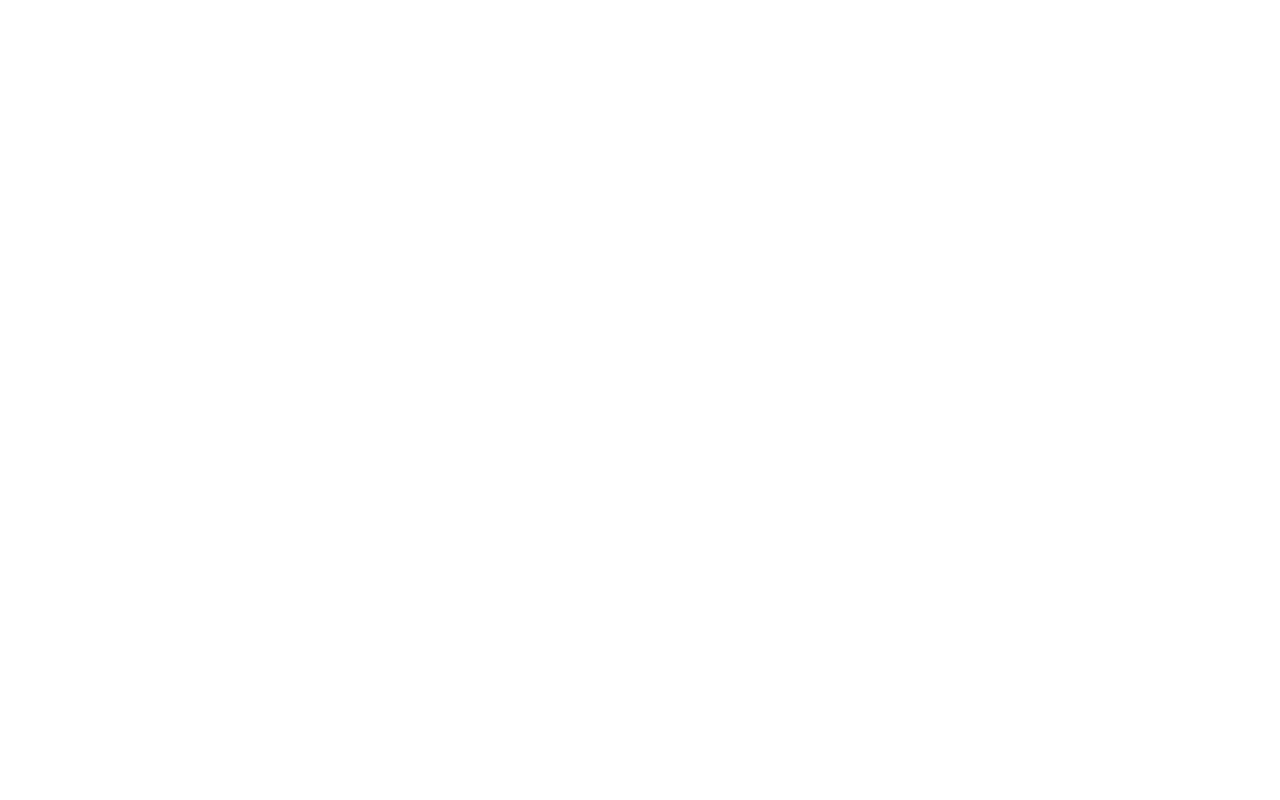
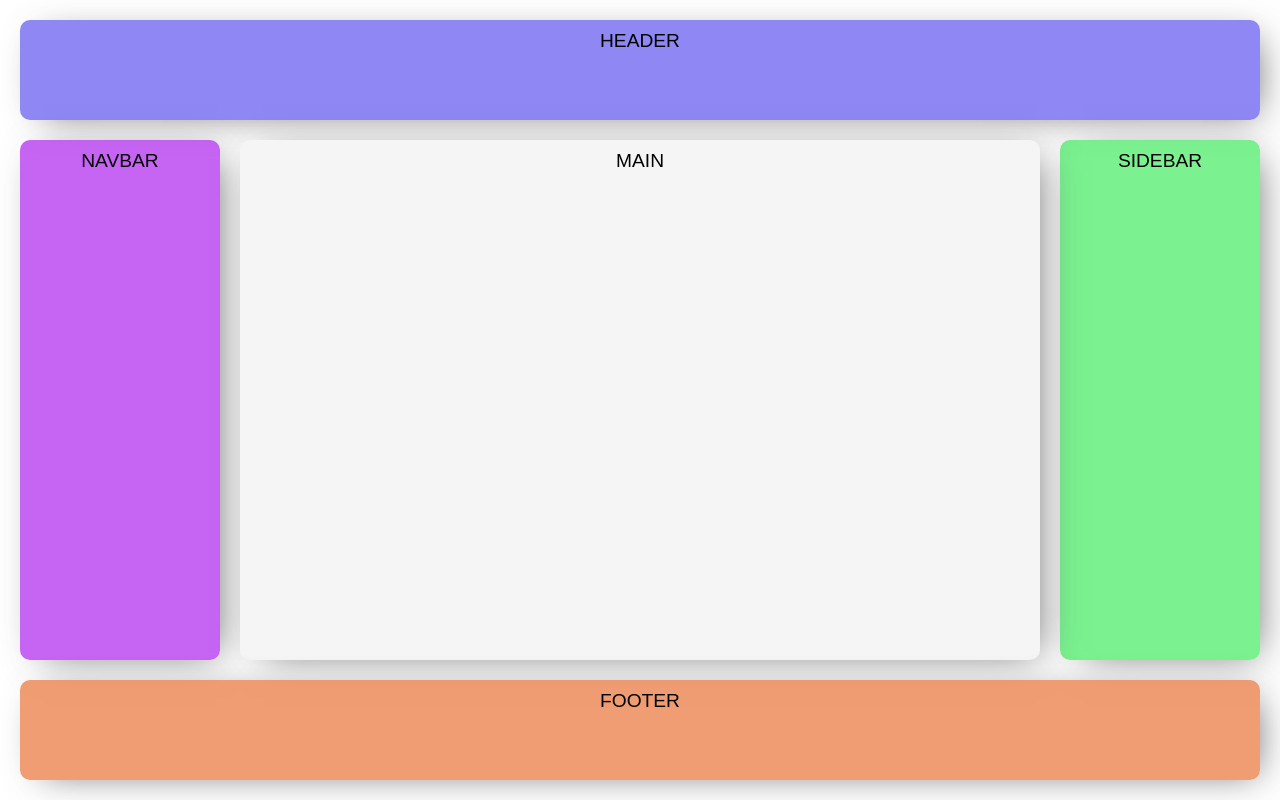
Before and after one commit to dvidalv/To-_-Do-List, a website built with Vite: page index.html in a window 1280 px wide. Built offline with nearby package versions, Linux system fonts and the light colour scheme.

Commit message:
Grid areas

```diff
--- a/index.html
+++ b/index.html
@@ -1,13 +1,20 @@
-<!doctype html>
+<!DOCTYPE html>
 <html lang="en">
   <head>
     <meta charset="UTF-8" />
+    <meta http-equiv="X-UA-Compatible" content="IE=edge" />
     <link rel="icon" type="image/svg+xml" href="/vite.svg" />
     <meta name="viewport" content="width=device-width, initial-scale=1.0" />
+    <link rel="stylesheet" href="./style.css" />
     <title>ToDo-List</title>
   </head>
-  <body>
-    <div id="app"></div>
+
+  <body class="grid-container">
+    <header class="header">HEADER</header>
+    <nav class="navbar">NAVBAR</nav>
+    <aside class="sidebar">SIDEBAR</aside>
+    <article class="main">MAIN</article>
+    <footer class="footer">FOOTER</footer>
     <script type="module" src="/main.js"></script>
   </body>
 </html>
--- a/style.css
+++ b/style.css
@@ -0,0 +1,72 @@
+* {
+  box-sizing: border-box;
+  margin: 0;
+  padding: 0;
+}
+
+body {
+  font-family: sans-serif;
+  font-size: 1.2rem;
+  min-height: 100vh;
+  padding: 20px;
+}
+
+.grid-container > * {
+  box-shadow: 10px 6px 37px -13px rgba(51, 51, 51, 0.74);
+  border-radius: 10px;
+  padding: 10px;
+  text-align: center;
+  font-weight: 500;
+}
+
+.grid-container {
+  display: grid;
+  gap: 20px;
+  grid-template:
+    "header" 200px
+    "navbar" 50px
+    "main" 100px
+    "sidebar"
+    "footer";
+
+  .header {
+    grid-area: header;
+    background-color: rgba(103, 93, 241, 0.74);
+  }
+
+  .navbar {
+    grid-area: navbar;
+    background-color: rgba(179, 46, 241, 0.74);
+  }
+
+  .sidebar {
+    grid-area: sidebar;
+    background-color: rgba(77, 237, 106, 0.74);
+  }
+
+  .main {
+    grid-area: main;
+    background-color: #f5f5f5;
+  }
+
+  .footer {
+    grid-area: footer;
+    background-color: rgba(237, 123, 67, 0.74);
+  }
+
+  @media (min-width: 768px) {
+    grid-template:
+      "header header header" 100px
+      "navbar main sidebar" auto
+      "footer footer footer" 100px/
+      200px auto 200px;
+  }
+  @media (min-width: 768px) {
+    /* grid-template:
+      "header navbar" 50px
+      "header navbar" 50px
+      "sidebar main" auto
+      "footer footer" 100px/
+      200px auto; */
+  }
+}
```
